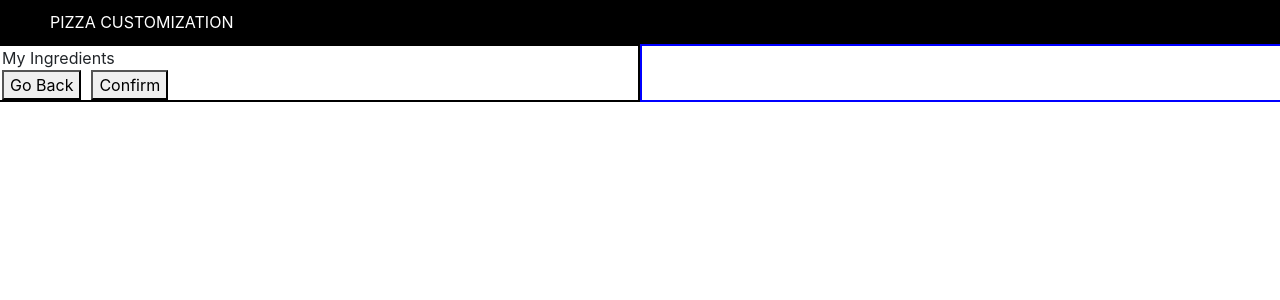
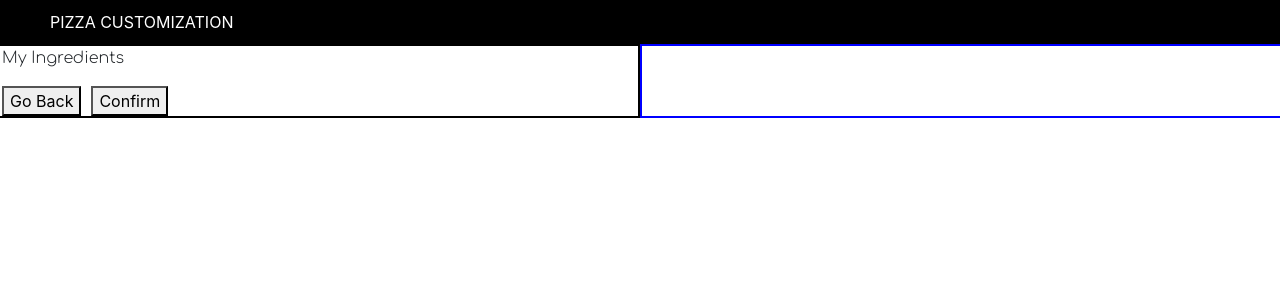
Before and after one commit to aalekh42/Pizza-Project-React-, a React (Create React App) app: page /checkout in a window 1280 px wide. Shown: the top 300 px of the page. Built offline with nearby package versions, Linux system fonts and the light colour scheme.

Commit message:
Adding font styles

```diff
--- a/public/index.html
+++ b/public/index.html
@@ -15,6 +15,10 @@
       user's mobile device or desktop. See https://developers.google.com/web/fundamentals/web-app-manifest/
     -->
     <link rel="manifest" href="%PUBLIC_URL%/manifest.json" />
+    <link
+        href="https://fonts.googleapis.com/css2?family=Comfortaa:wght@300&family=Indie+Flower&family=Open+Sans+Condensed:ital,wght@1,300&display=swap"
+        rel="stylesheet">
+
     <!--
       Notice the use of %PUBLIC_URL% in the tags above.
       It will be replaced with the URL of the `public` folder during the build.
--- a/src/components/Checkout.js
+++ b/src/components/Checkout.js
@@ -9,7 +9,7 @@ return(
     <>
         <div className="row">
             <div className="col" style={{border:"2px solid black"}}>
-                <div>My Ingredients</div>
+                <p style={{ fontFamily: "Comfortaa" }}>My Ingredients</p>
                 {Object.keys(ingredients).map((ingredient)=>{
                     return(
                         ingredients[ingredient] && (
```
Also changed, not shown: 1 other file (tests, documents, lock files or other folders).
